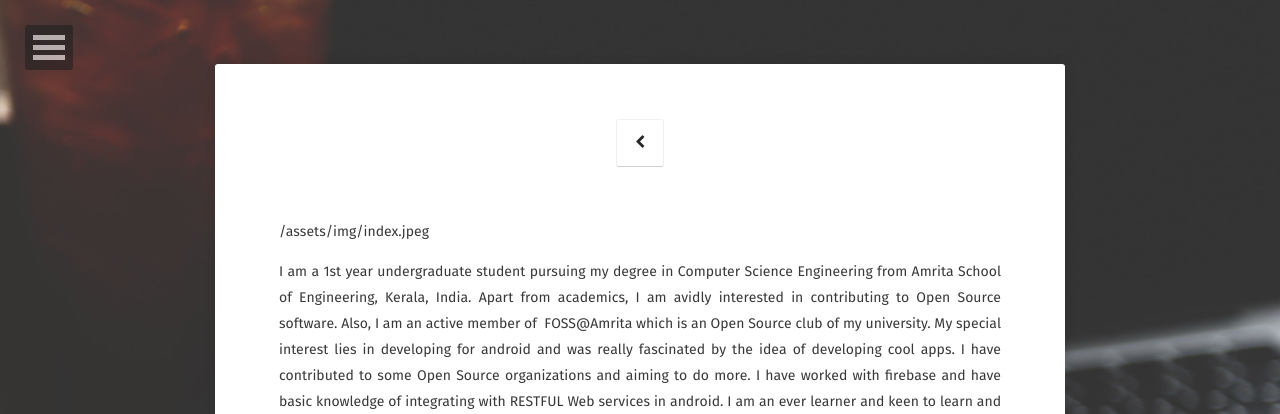
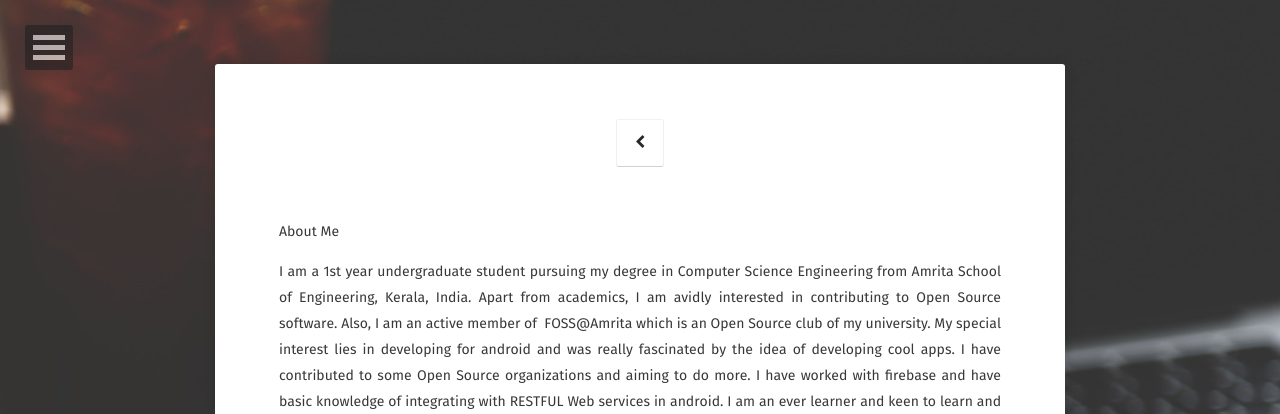
Before and after one commit to sauravvishal8797/sauravvishal8797.github.io, a Jekyll site: the page built from about/index.md, in a window 1280 px wide. Shown: the top 414 px of the page. Built offline with Jekyll 4.4.1, drawn with Linux system fonts in a browser that asks for light colours; some web fonts are replaced; our own code applies the rules of GitHub Pages for plain Markdown files; comment, search, counter and statistics services are not loaded.

Commit message:
Update index.md

```diff
--- a/about/index.md
+++ b/about/index.md
@@ -1,12 +1,5 @@
 
-/assets/img/index.jpeg
-
-
-
-
-
-
-
+About Me
 
 
 I am a 1st year undergraduate student pursuing my degree in
```
